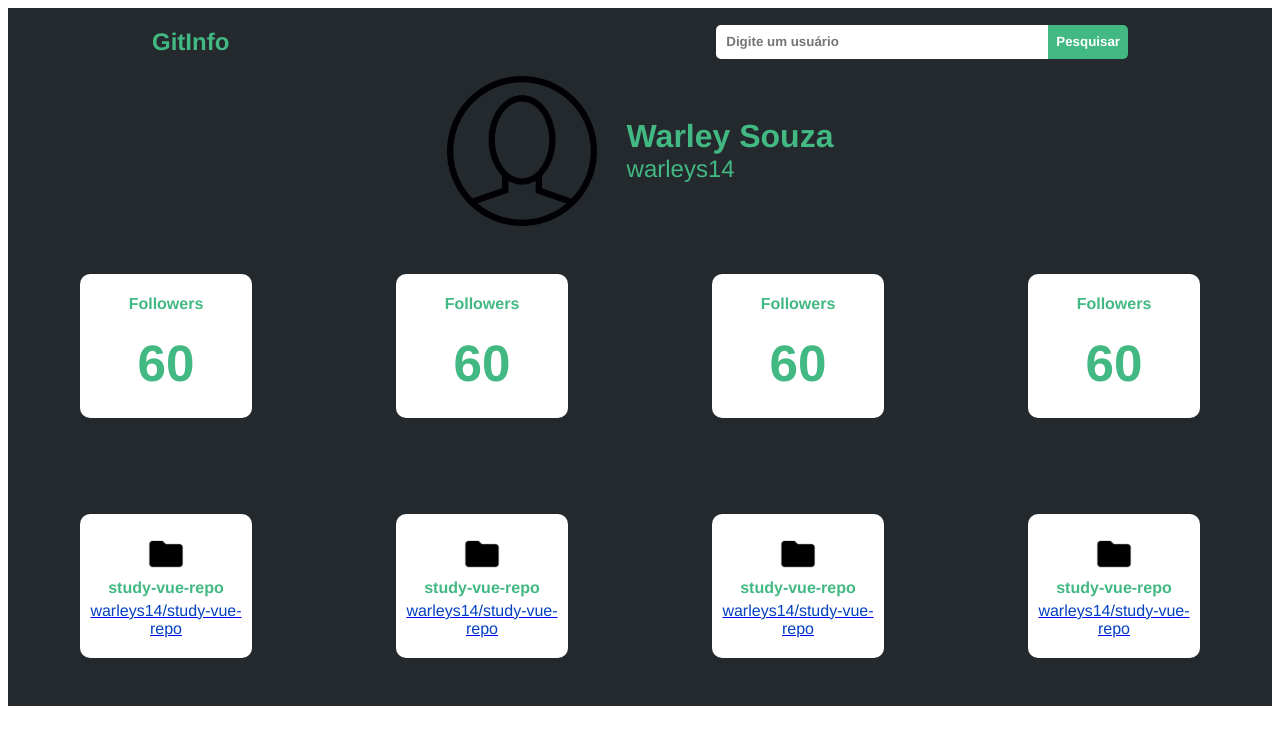
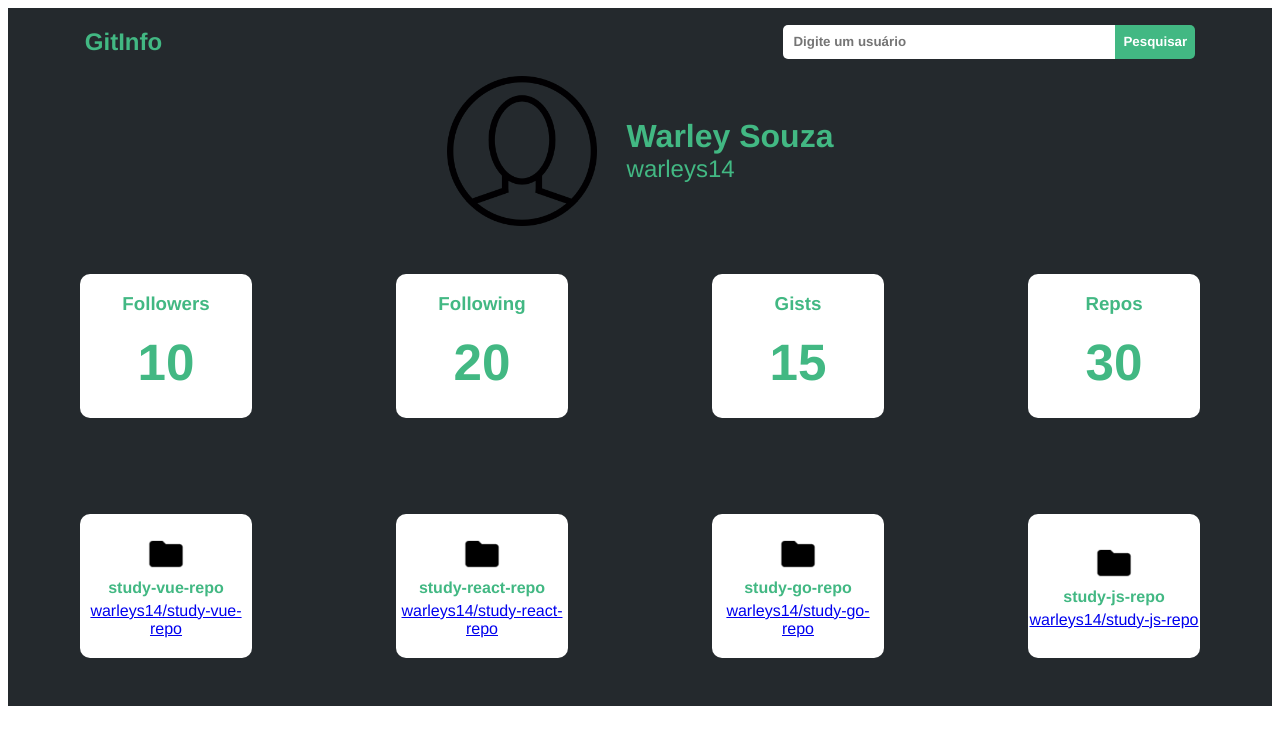
Before and after one commit to owarleysouza/github-user-information, a Vue app: page / in a window 1280 px wide. Shown: the top 744 px of the page. Built offline with nearby package versions, Linux system fonts and the light colour scheme.

Commit message:
archives reorganized

```diff
--- a/src/App.vue
+++ b/src/App.vue
@@ -1,17 +1,13 @@
 <template>
   <Header/>
   <HomeNotUser v-if="!searchedUser"/>
-  <UserCard v-if="searchedUser"/>
-  <UserInfos/>
-  <UserRepos/>
+  <HomeUser v-if="searchedUser"/>
 </template>
 
 <script>
 import Header from './components/Header.vue';
 import HomeNotUser from './components/HomeNotUser.vue';
-import UserCard from './components/UserCard.vue';
-import UserInfos from './components/UserInfos.vue';
-import UserRepos from './components/UserRepos.vue'
+import HomeUser from './components/HomeUser.vue';
 
 export default {
   name: 'App',
@@ -21,11 +17,9 @@ export default {
     }
   },
   components: {
+    Header,
     HomeNotUser,
-    Header,
-    UserCard,
-    UserInfos,
-    UserRepos
+    HomeUser,
   }
 }
 </script>
--- a/src/components/Header.vue
+++ b/src/components/Header.vue
@@ -20,7 +20,7 @@
         flex-direction: row;
         align-items: center;
         justify-content: space-between;
-        margin: 0 9rem;
+        margin: 0 4.8rem;
     }
 
     h2{
--- /dev/null
+++ b/src/components/HomeUser.vue
@@ -0,0 +1,21 @@
+<template>
+    <UserCard userName="Warley Souza" userLogin="warleys14" />
+    <UserInfos/>
+    <UserRepos/>
+</template>
+
+
+<script>
+    import UserCard from './User/UserCard.vue';
+    import UserInfos from './User/UserInfos.vue';
+    import UserRepos from './Repos/UserRepos.vue';
+
+    export default{
+        name: "HomeUser",
+        components:{
+            UserCard,
+            UserInfos,
+            UserRepos,
+        }
+    }
+</script>
--- a/src/components/RepoCard.vue
+++ b/src/components/Repos/RepoCard.vue
@@ -1,14 +1,24 @@
 <template>
     <div class="repo-container">
-        <img alt="repo-icon" src="../assets/folder.png"/>
-        <span>study-vue-repo</span>
-        <a>warleys14/study-vue-repo</a>
+        <img alt="repo-icon" src="../../assets/folder.png"/>
+        <span>{{repositoryName}}</span>
+        <a :href="repositoryLink">{{repositoryLink}}</a>
     </div>
 </template>
 
 <script>
     export default{
         name: "RepoCard",
+        props: {
+            repositoryName: {
+                type: String,
+                required: true
+            },
+            repositoryLink: {
+                type: String,
+                required: true
+            },
+        }
     }
 </script>
 
@@ -38,9 +48,4 @@
         font-weight: bolder;
     }
 
-    a{
-        color: #0440c0;
-        text-decoration: underline blue;
-    }
-
 </style>
--- a/src/components/UserRepos.vue
+++ b/src/components/Repos/UserRepos.vue
@@ -1,9 +1,9 @@
 <template>
     <div class="card-container">
-        <RepoCard/>
-        <RepoCard/>
-        <RepoCard/>
-        <RepoCard/>
+        <RepoCard repositoryName="study-vue-repo" repositoryLink="warleys14/study-vue-repo"/>
+        <RepoCard repositoryName="study-react-repo" repositoryLink="warleys14/study-react-repo"/>
+        <RepoCard repositoryName="study-go-repo" repositoryLink="warleys14/study-go-repo"/>
+        <RepoCard repositoryName="study-js-repo" repositoryLink="warleys14/study-js-repo"/>
     </div>
 </template>
 
--- a/src/components/InfoCard.vue
+++ b/src/components/User/InfoCard.vue
@@ -1,14 +1,24 @@
 <template>
     <div class="info-container">
-        <h4>Followers</h4>
-        <span>60</span>
+        <h3>{{title}}</h3>
+        <span>{{quantity}}</span>
     </div>
 </template>
 
 
 <script>
     export default{
-        name: "InfoCard"
+        name: "InfoCard",
+        props: {
+            title: {
+                type: String,
+                required: true,
+            },
+            quantity: {
+                type: Number,
+                required: true,
+            }
+        }
     }
 </script>
 
@@ -20,12 +30,12 @@
         display: flex;
         flex-direction: column;
         height: 9rem;
-        width: 11rem;
+        width: 15rem;
         background-color: #fff;
         margin: 3rem 4.5rem;
     }
 
-    h4{
+    h3{
         color: #42B883;
     }
 
--- a/src/components/UserCard.vue
+++ b/src/components/User/UserCard.vue
@@ -1,16 +1,27 @@
 <template>
     <div class="user-profile">
-        <img alt="User Photo" src="../assets/blank-avatar.png">
+        <img alt="User Photo" src="../../assets/blank-avatar.png">
         <div class="user-infos">
-            <span class="user-name">Warley Souza</span>
-            <span class="user-login">warleys14</span>
+            <span class="user-name">{{userName}}</span>
+            <span class="user-login">{{userLogin}}</span>
         </div>
     </div>
 </template>
 
 <script>
     export default {
-        name: "UserCard"
+        name: "UserCard",
+        props: {
+            userName:{
+                type: String,
+                required: true
+            },
+            userLogin:{
+                type: String,
+                required: true
+            }
+        }
+
     }
 </script>
 
--- a/src/components/UserInfos.vue
+++ b/src/components/User/UserInfos.vue
@@ -1,15 +1,15 @@
 <template>
     <div class="card-container">
-        <InfoCard/>
-        <InfoCard/>
-        <InfoCard/>
-        <InfoCard/>
+        <InfoCard title= "Followers" :quantity="10"/>
+        <InfoCard title= "Following" :quantity="20"/>
+        <InfoCard title= "Gists" :quantity="15"/>
+        <InfoCard title= "Repos" :quantity="30"/>
     </div>
 </template>
 
 
 <script>
-    import InfoCard from './InfoCard.vue';
+    import InfoCard from '../User/InfoCard.vue';
 
     export default {
         name: "UserInfos",
```
